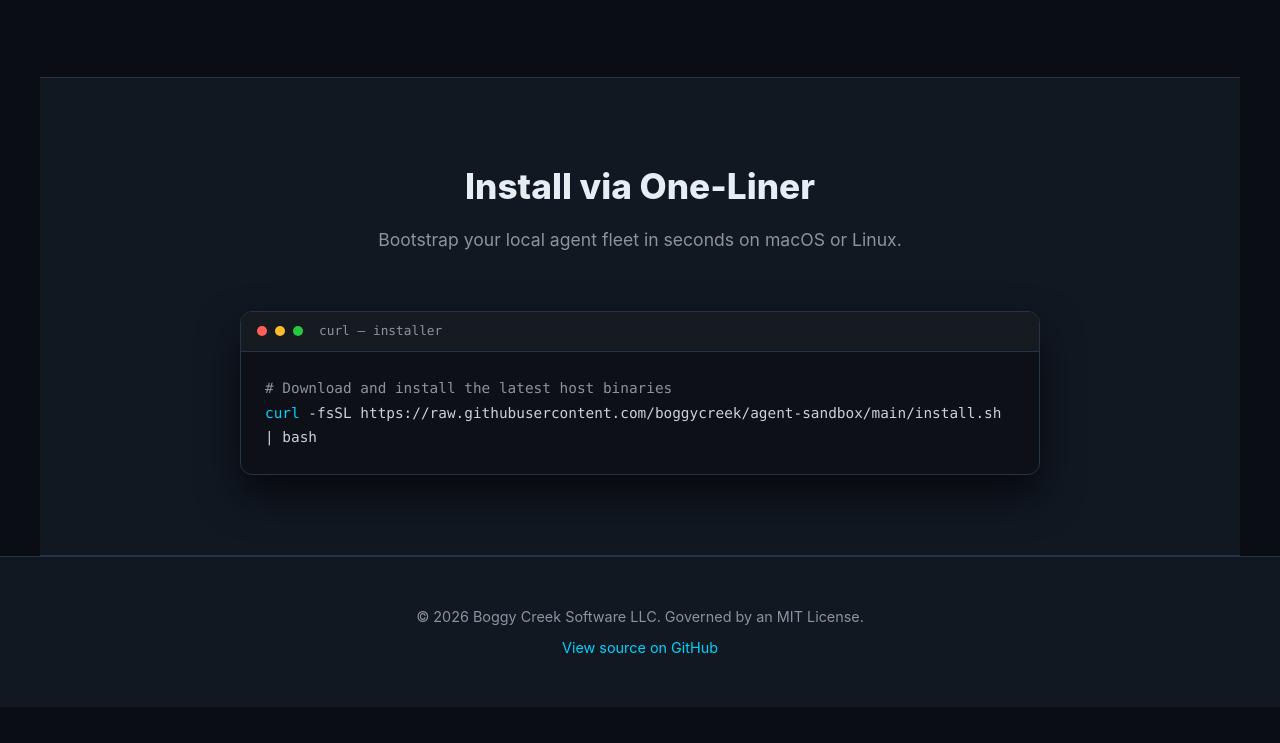
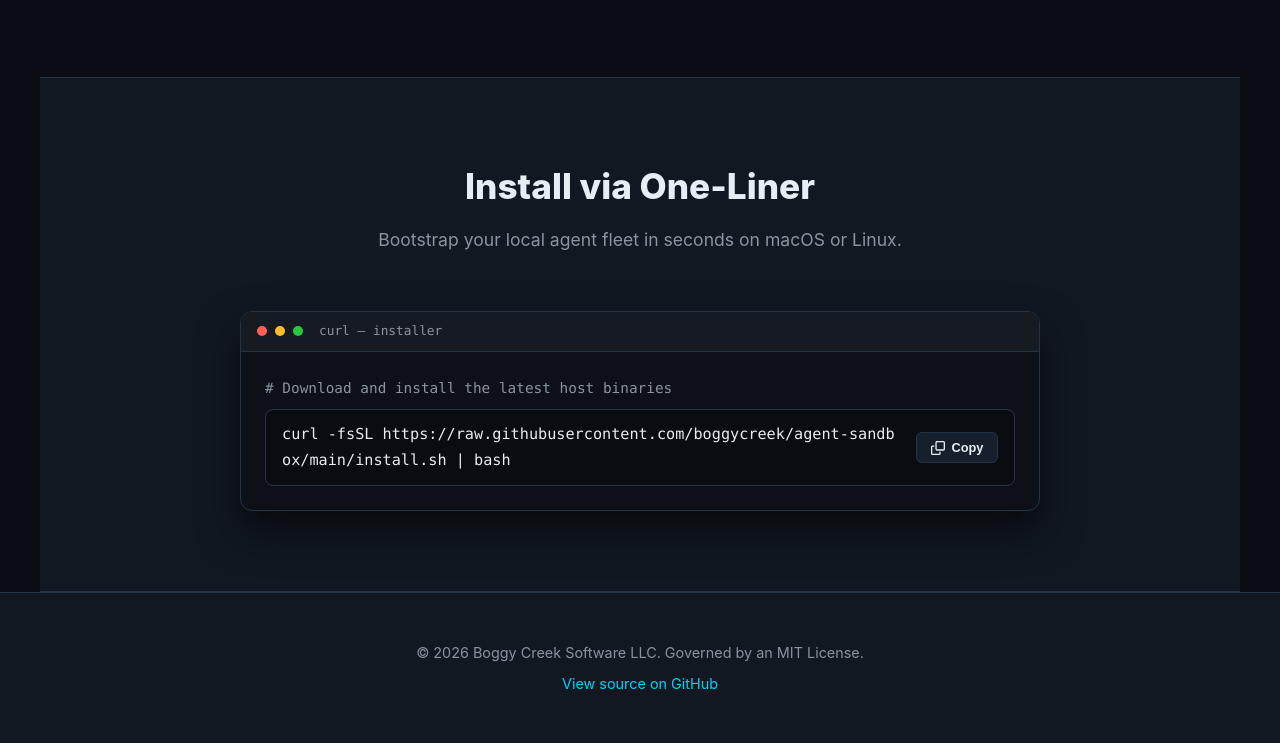
Before and after one commit to boggycreek/sandbox, a plain HTML site: page pages/index.html in a window 1280 px wide. Shown: the part 2163-2906 px from the top of the page. Before the commit the page ends 2870 px from the top, so only its background shows below. Drawn offline with Linux system fonts and the light colour scheme.

Commit message:
feat(pages): add copy button to quickstart install snippet

```diff
--- a/pages/assets/css/style.css
+++ b/pages/assets/css/style.css
@@ -238,6 +238,54 @@ header {
   color: var(--text-muted);
 }
 
+.copy-box {
+  display: flex;
+  align-items: center;
+  justify-content: space-between;
+  gap: 1rem;
+  background: rgba(0, 0, 0, 0.3);
+  border: 1px solid var(--border-color);
+  padding: 0.75rem 1rem;
+  border-radius: 8px;
+  margin-top: 0.5rem;
+}
+
+.copy-code {
+  font-family: var(--font-mono);
+  font-size: 0.95rem;
+  color: #e6edf3;
+  word-break: break-all;
+}
+
+.copy-btn {
+  display: inline-flex;
+  align-items: center;
+  gap: 0.4rem;
+  background-color: var(--bg-card);
+  color: var(--text-main);
+  border: 1px solid var(--border-color);
+  padding: 0.45rem 0.85rem;
+  border-radius: 6px;
+  font-size: 0.8rem;
+  font-weight: 600;
+  cursor: pointer;
+  white-space: nowrap;
+  transition: all 0.2s ease;
+  flex-shrink: 0;
+}
+
+.copy-btn:hover {
+  background-color: var(--border-color);
+  border-color: var(--accent-cyan);
+  color: var(--accent-cyan);
+}
+
+.copy-btn.copied {
+  background-color: rgba(0, 230, 118, 0.15);
+  border-color: var(--accent-green);
+  color: var(--accent-green);
+}
+
 .features-section {
   max-width: 1200px;
   margin: 0 auto;
--- a/pages/index.html
+++ b/pages/index.html
@@ -133,7 +133,16 @@
       </div>
       <div class="terminal-body">
         <p><span class="comment"># Download and install the latest host binaries</span></p>
-        <p><span class="cmd">curl</span> -fsSL https://raw.githubusercontent.com/boggycreek/agent-sandbox/main/install.sh | bash</p>
+        <div class="copy-box">
+          <code class="copy-code" id="install-cmd">curl -fsSL https://raw.githubusercontent.com/boggycreek/agent-sandbox/main/install.sh | bash</code>
+          <button class="copy-btn" id="copy-btn" onclick="copyInstallCmd()" aria-label="Copy install command">
+            <svg width="14" height="14" viewBox="0 0 16 16" fill="currentColor">
+              <path d="M0 6.75C0 5.784.784 5 1.75 5h1.5a.75.75 0 0 1 0 1.5h-1.5a.25.25 0 0 0-.25.25v7.5c0 .138.112.25.25.25h7.5a.25.25 0 0 0 .25-.25v-1.5a.75.75 0 0 1 1.5 0v1.5A1.75 1.75 0 0 1 9.25 16h-7.5A1.75 1.75 0 0 1 0 14.25Z"/>
+              <path d="M5 1.75C5 .784 5.784 0 6.75 0h7.5C15.216 0 16 .784 16 1.75v7.5A1.75 1.75 0 0 1 14.25 11h-7.5A1.75 1.75 0 0 1 5 9.25Zm1.75-.25a.25.25 0 0 0-.25.25v7.5c0 .138.112.25.25.25h7.5a.25.25 0 0 0 .25-.25v-7.5a.25.25 0 0 0-.25-.25Z"/>
+            </svg>
+            <span id="copy-text">Copy</span>
+          </button>
+        </div>
       </div>
     </div>
   </section>
@@ -144,5 +153,24 @@
     <p style="margin-top: 0.5rem;"><a href="https://github.com/boggycreek/agent-sandbox" target="_blank" rel="noopener">View source on GitHub</a></p>
   </footer>
 
+  <script>
+    function copyInstallCmd() {
+      const codeText = document.getElementById('install-cmd').innerText;
+      const btn = document.getElementById('copy-btn');
+      const textSpan = document.getElementById('copy-text');
+
+      navigator.clipboard.writeText(codeText).then(() => {
+        btn.classList.add('copied');
+        textSpan.innerText = 'Copied!';
+        setTimeout(() => {
+          btn.classList.remove('copied');
+          textSpan.innerText = 'Copy';
+        }, 2000);
+      }).catch(err => {
+        console.error('Failed to copy: ', err);
+      });
+    }
+  </script>
+
 </body>
 </html>
```
